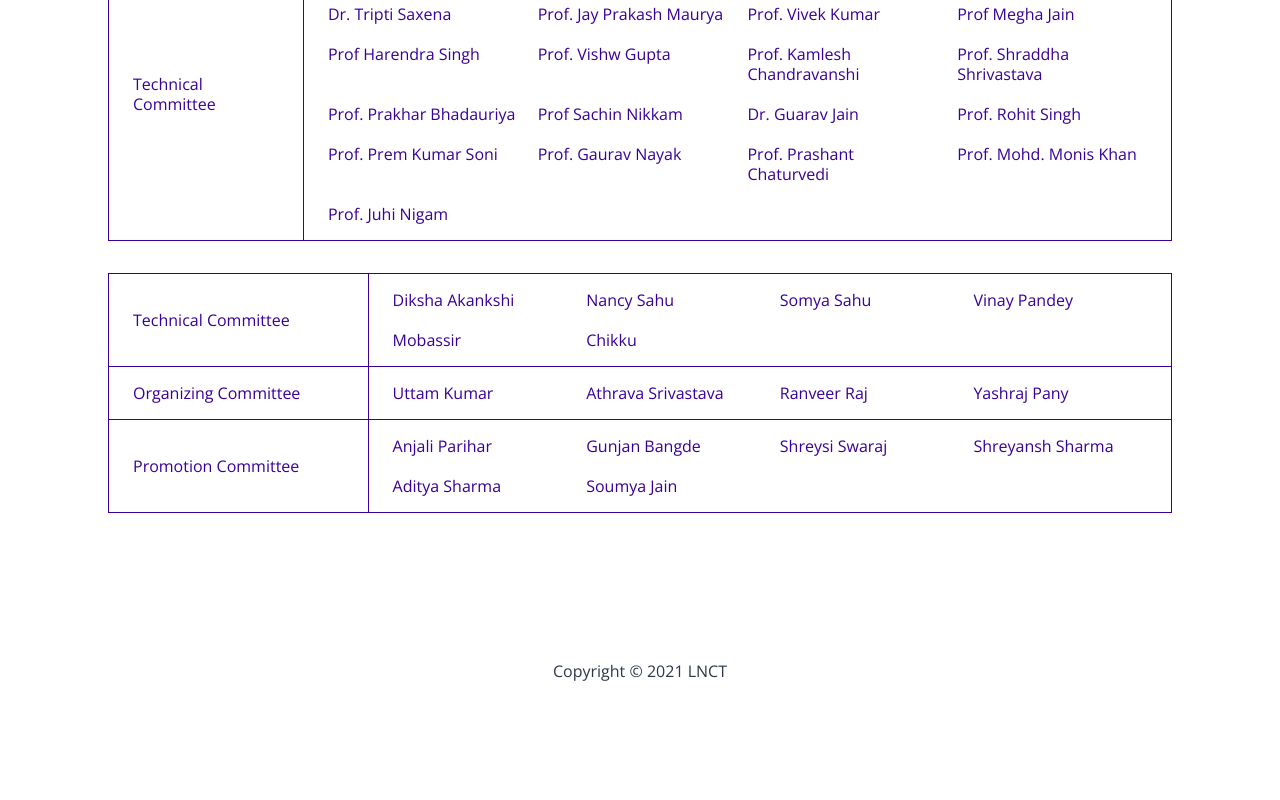
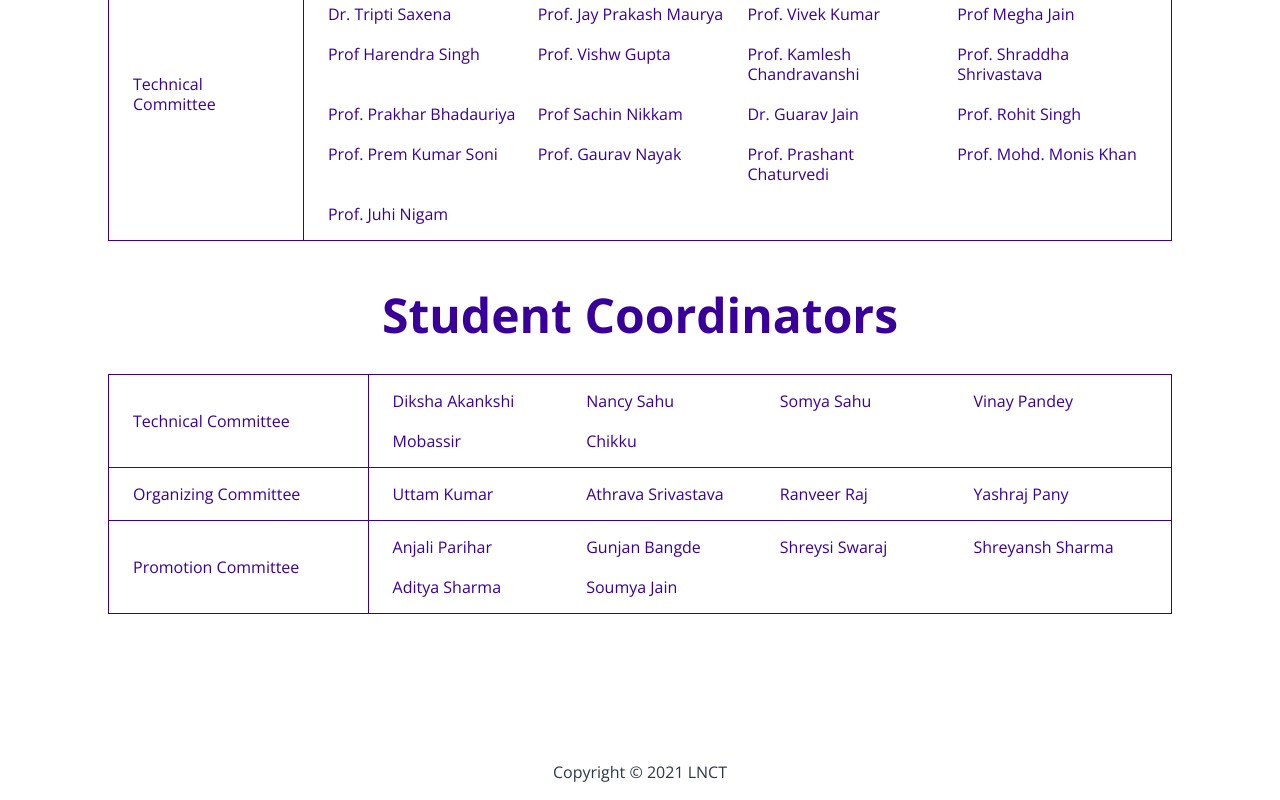
Before and after one commit to gunjanbangde/School-Hackathon, a Next.js app: page /contributors in a window 1280 px wide. Shown: the part 651-1451 px from the top of the page. Before the commit the page ends 1350 px from the top, so only its background shows below. Built offline with nearby package versions, Linux system fonts and the light colour scheme.

Commit message:
heading added

```diff
--- a/components/Contributors/Contributors.tsx
+++ b/components/Contributors/Contributors.tsx
@@ -114,6 +114,19 @@ const HeroSection: React.FC = () => {
               </Tbody>
             </Table>
           </Reveal>
+          <Reveal left>
+            <Text
+              as="h1"
+              mt="3rem"
+              fontSize={{ xs: "4xl", lg: "5xl" }}
+              fontWeight="700"
+              textAlign="center"
+              color="primary"
+              lineHeight="1.1"
+            >
+              Student Coordinators
+            </Text>
+          </Reveal>
           <Reveal width="95%">
             <Table
               mt="2rem"
```
